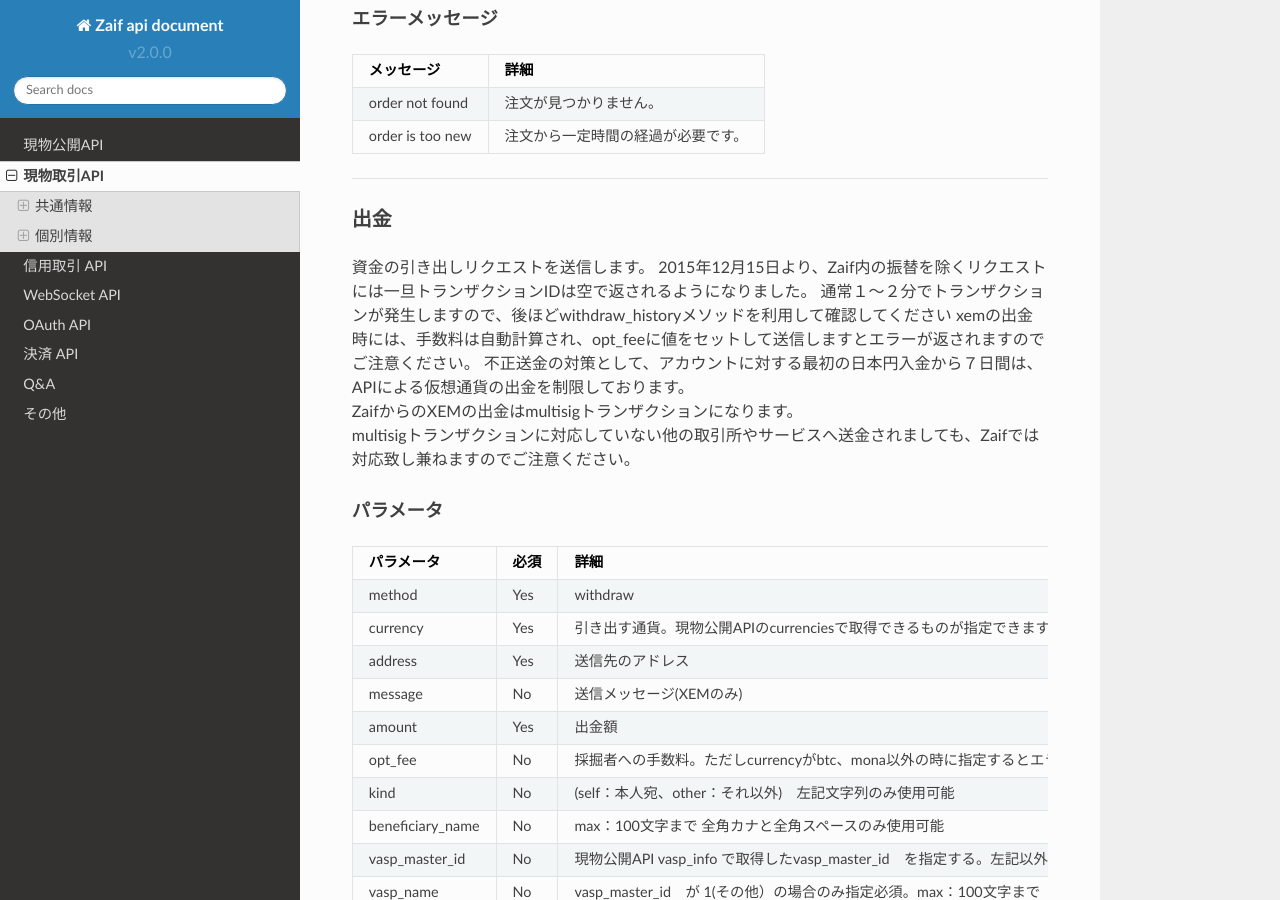
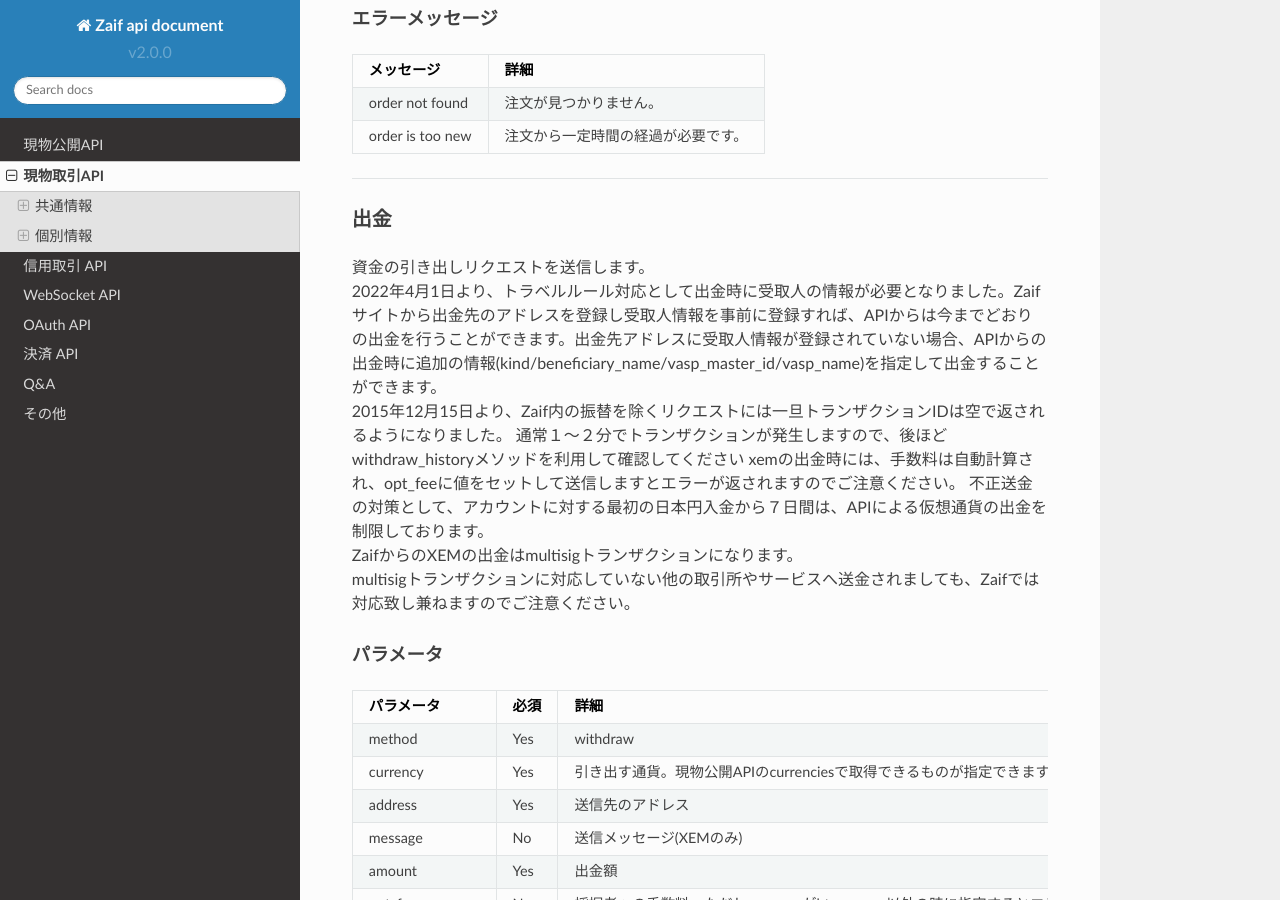
Before and after one commit to zaifdotjp/api-doc, a Sphinx documentation site: the page built from docs/TradingAPI.md, in a window 1280 px wide and 900 px high, scrolled down 12790 px. Built offline with Sphinx 7.4.7 and the Read the Docs theme 2.0.0, drawn with Linux system fonts in a browser that asks for light colours.

Commit message:
ZAIF-9664 出金APIの補足説明追加

```diff
--- a/docs/TradingAPI.md
+++ b/docs/TradingAPI.md
@@ -664,7 +664,9 @@
 
 ### 出金
 
-資金の引き出しリクエストを送信します。 2015年12月15日より、Zaif内の振替を除くリクエストには一旦トランザクションIDは空で返されるようになりました。 通常１～２分でトランザクションが発生しますので、後ほどwithdraw_historyメソッドを利用して確認してください xemの出金時には、手数料は自動計算され、opt_feeに値をセットして送信しますとエラーが返されますのでご注意ください。 不正送金の対策として、アカウントに対する最初の日本円入金から７日間は、APIによる仮想通貨の出金を制限しております。<br />
+資金の引き出しリクエストを送信します。 <br />
+2022年4月1日より、トラベルルール対応として出金時に受取人の情報が必要となりました。Zaifサイトから出金先のアドレスを登録し受取人情報を事前に登録すれば、APIからは今までどおりの出金を行うことができます。出金先アドレスに受取人情報が登録されていない場合、APIからの出金時に追加の情報(kind/beneficiary_name/vasp_master_id/vasp_name)を指定して出金することができます。<br />
+2015年12月15日より、Zaif内の振替を除くリクエストには一旦トランザクションIDは空で返されるようになりました。 通常１～２分でトランザクションが発生しますので、後ほどwithdraw_historyメソッドを利用して確認してください xemの出金時には、手数料は自動計算され、opt_feeに値をセットして送信しますとエラーが返されますのでご注意ください。 不正送金の対策として、アカウントに対する最初の日本円入金から７日間は、APIによる仮想通貨の出金を制限しております。<br />
 ZaifからのXEMの出金はmultisigトランザクションになります。<br />
 multisigトランザクションに対応していない他の取引所やサービスへ送金されましても、Zaifでは対応致し兼ねますのでご注意ください。<br />
 
```
